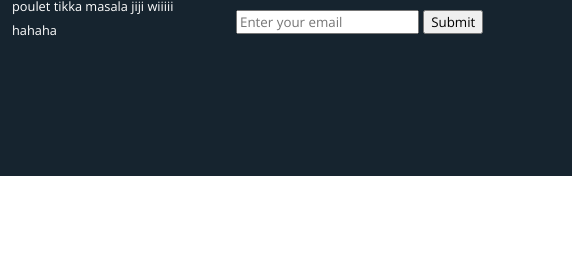
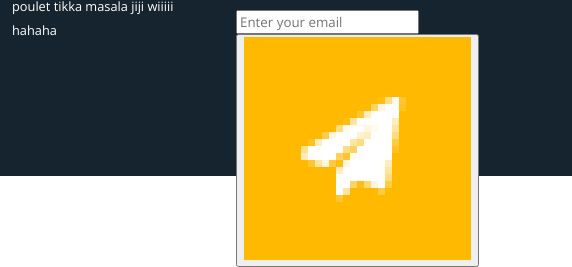
Before and after one commit to sforouzan/Assignment-LAB-02A, a website built with webpack: page index.html in a window 1280 px wide. Shown: the part 2650-2917 px from the top of the page, 708-1280 px from the left. Before the commit the page ends 2826 px from the top, so only its background shows below. Built offline with nearby package versions, Linux system fonts and the light colour scheme; files whose address does not match are found by name; a web font is replaced by a local one.

Commit message:
added email input

```diff
--- a/index.html
+++ b/index.html
@@ -192,7 +192,9 @@
           <p class="footer_news_text">Minions ipsum potatoooo potatoooo uuuhhh. Chasy poulet tikka masala jiji wiiiii hahaha po kass tulaliloo potatoooo. Bee do bee do bee do chasy ti aamoo! Po kass daa bee do bee do bee do po kass wiiiii butt chasy. Pepete uuuhhh</p>
           <div class="email_input">
             <input class="email" type="email" placeholder="Enter your email"/>
-            <button class="submit" type="submit">Submit</button>
+            <button class="submit" type="submit">
+              <img src="images/email.png" class="email_icon">
+            </button>
           </div>
 
         </div>
--- a/styles.css
+++ b/styles.css
@@ -421,3 +421,7 @@
     font-size: 0.8rem;
     line-height: 1.5rem;
 }
+
+.email_input {
+    height:  1rem;
+}
```
Also changed, not shown: images/email.png (renamed from email.png).
